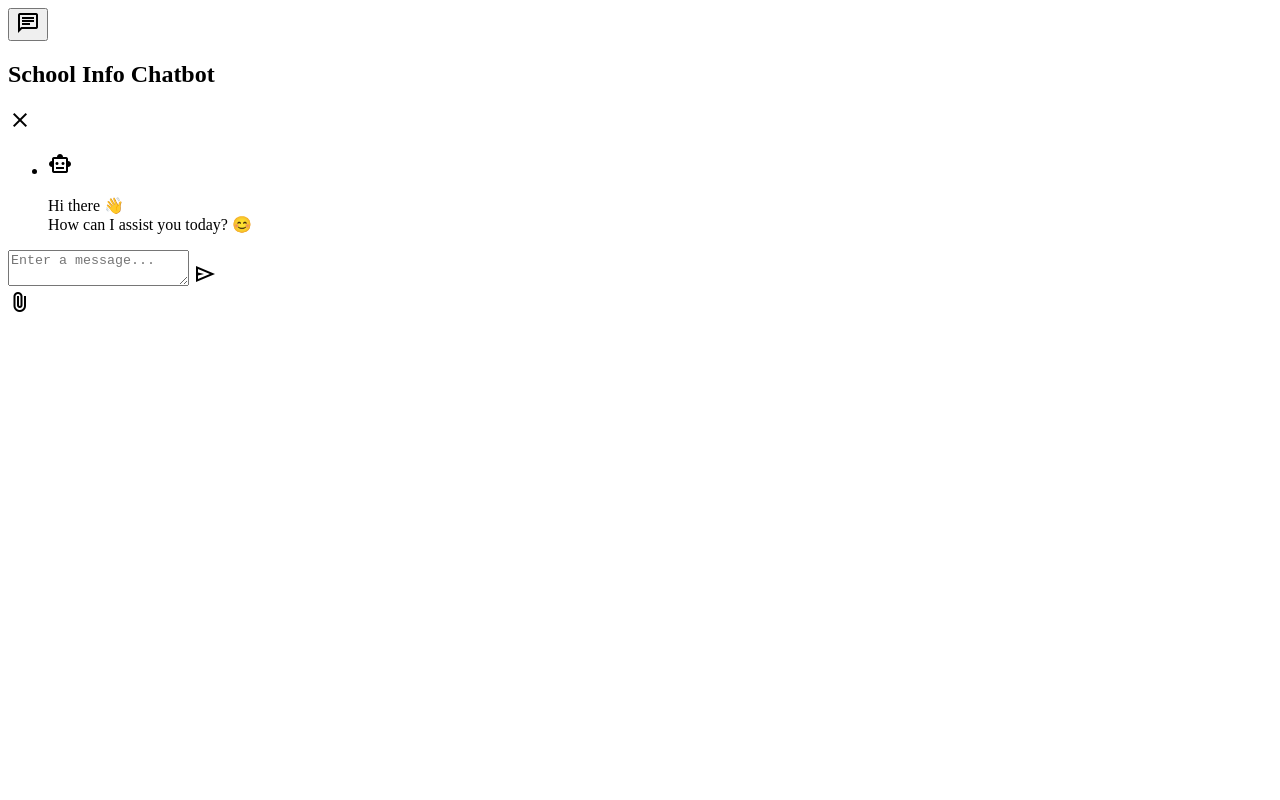
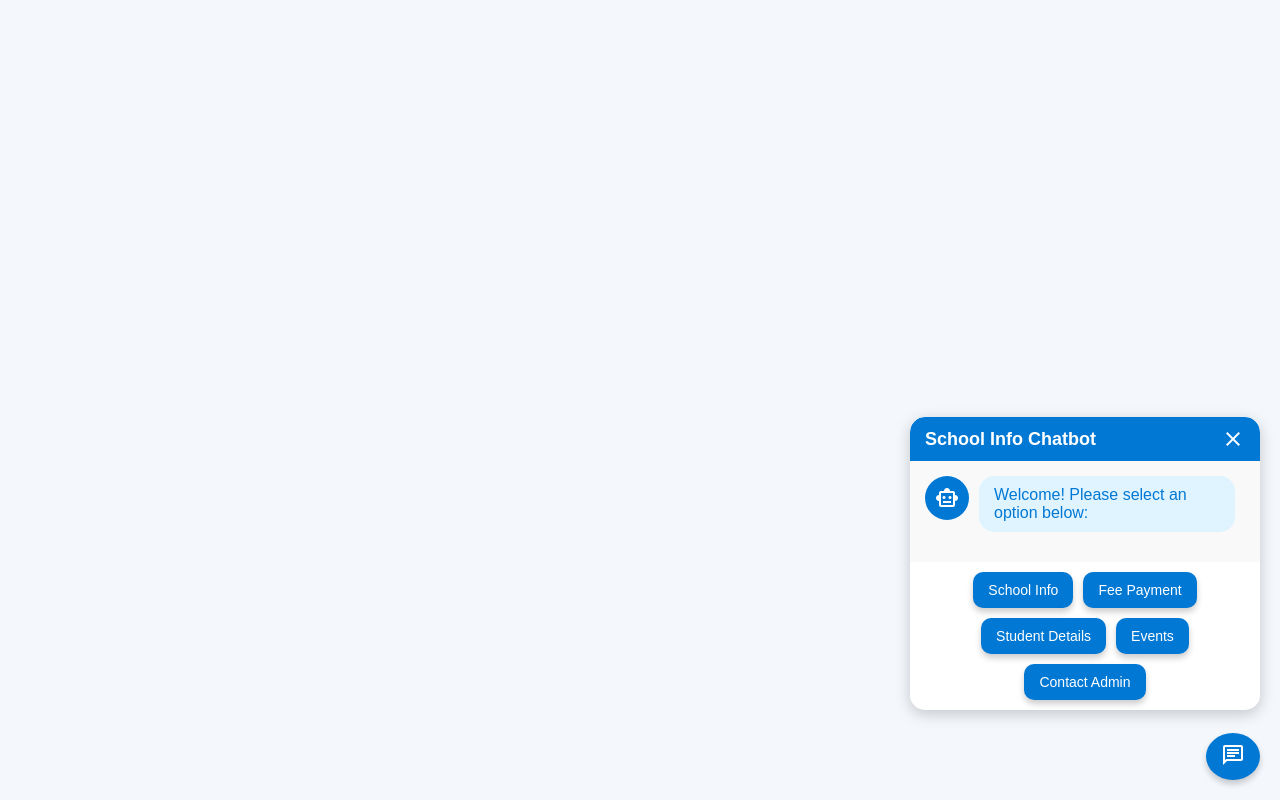
Before and after one commit to ToMuDa1745/school-info-bot, a website: page index.html in a window 1280 px wide. Both pictures are taken after a click on the button "chat". Drawn offline with nearby package versions, Linux system fonts and the light colour scheme.

Commit message:
Update index.html

```diff
--- a/index.html
+++ b/index.html
@@ -8,11 +8,139 @@
     <!-- Google Fonts for Icons -->
     <link rel="stylesheet" href="https://fonts.googleapis.com/css2?family=Material+Symbols+Outlined:opsz,wght,FILL,GRAD@48,400,0,0"/>
 
-    <!-- XLSX Library for Excel Handling -->
-    <script src="https://cdn.jsdelivr.net/npm/xlsx/dist/xlsx.full.min.js"></script>
-
     <!-- JavaScript File -->
     <script src="script.js" defer></script>
+
+    <!-- Embedded CSS -->
+    <style>
+        /* Global Reset */
+        * {
+            margin: 0;
+            padding: 0;
+            box-sizing: border-box;
+        }
+
+        body {
+            font-family: Arial, sans-serif;
+            background: #f4f7fc;
+            color: #333;
+            display: flex;
+            justify-content: center;
+            align-items: center;
+            height: 100vh;
+            overflow: hidden;
+        }
+
+        .chatbot-toggler {
+            position: fixed;
+            bottom: 20px;
+            right: 20px;
+            background: #0078D4;
+            color: #fff;
+            border: none;
+            padding: 10px 15px;
+            border-radius: 50%;
+            cursor: pointer;
+            box-shadow: 0px 4px 6px rgba(0, 0, 0, 0.2);
+        }
+
+        .chatbot-toggler .material-symbols-outlined {
+            font-size: 24px;
+        }
+
+        .chatbot {
+            position: fixed;
+            bottom: 90px;
+            right: 20px;
+            width: 350px;
+            background: #ffffff;
+            border-radius: 15px;
+            box-shadow: 0px 4px 15px rgba(0, 0, 0, 0.2);
+            display: none;
+            flex-direction: column;
+            overflow: hidden;
+        }
+
+        .chatbot.show-chatbot {
+            display: flex;
+        }
+
+        .chatbot header {
+            background: #0078D4;
+            color: #fff;
+            padding: 10px 15px;
+            display: flex;
+            justify-content: space-between;
+            align-items: center;
+            border-top-left-radius: 15px;
+            border-top-right-radius: 15px;
+        }
+
+        .chatbot header h2 {
+            font-size: 18px;
+            margin: 0;
+        }
+
+        .chatbot header .close-chatbot {
+            cursor: pointer;
+            font-size: 24px;
+        }
+
+        .chat-box {
+            flex: 1;
+            padding: 15px;
+            overflow-y: auto;
+            background: #f9f9f9;
+        }
+
+        .chat-box li {
+            list-style: none;
+            margin-bottom: 15px;
+            display: flex;
+            align-items: flex-start;
+        }
+
+        .chat-box .incoming .material-symbols-outlined {
+            background: #0078D4;
+            color: #fff;
+            font-size: 24px;
+            padding: 10px;
+            border-radius: 50%;
+            margin-right: 10px;
+        }
+
+        .chat-box .incoming p {
+            background: #e0f4ff;
+            color: #0078D4;
+            padding: 10px 15px;
+            border-radius: 15px;
+            max-width: 80%;
+        }
+
+        .button-options {
+            display: flex;
+            flex-wrap: wrap;
+            gap: 10px;
+            padding: 10px;
+            justify-content: center;
+        }
+
+        .button-options button {
+            background: #0078D4;
+            color: #fff;
+            border: none;
+            padding: 10px 15px;
+            border-radius: 10px;
+            font-size: 14px;
+            cursor: pointer;
+            box-shadow: 0px 4px 6px rgba(0, 0, 0, 0.2);
+            transition: background 0.3s ease;
+        }
+
+        .button-options button:hover {
+            background: #005bb5;
+        }
+    </style>
 </head>
 
 <body>
@@ -33,21 +161,44 @@
         <ul class="chat-box">
             <li class="chat incoming">
                 <span class="material-symbols-outlined">smart_toy</span>
-                <p>Hi there 👋 <br> How can I assist you today? 😊</p>
+                <p>Welcome! Please select an option below:</p>
             </li>
         </ul>
 
-        <!-- Chat Input Section -->
-        <div class="chat-input">
-            <textarea placeholder="Enter a message..." required></textarea>
-            <span id="send-btn" class="material-symbols-outlined">send</span>
-        </div>
-
-        <!-- File Upload Section -->
-        <div class="file-upload">
-            <label for="excelFileInput" class="material-symbols-outlined">attach_file</label>
-            <input type="file" id="excelFileInput" style="display: none;">
+        <!-- Chat Options Section -->
+        <div class="button-options">
+            <button onclick="handleOption('School Info')">School Info</button>
+            <button onclick="handleOption('Fee Payment')">Fee Payment</button>
+            <button onclick="handleOption('Student Details')">Student Details</button>
+            <button onclick="handleOption('Events')">Events</button>
+            <button onclick="handleOption('Contact Admin')">Contact Admin</button>
         </div>
     </div>
+
+    <script>
+        // JavaScript for Chatbot Toggle
+        document.querySelector('.chatbot-toggler').addEventListener('click', () => {
+            document.querySelector('.chatbot').classList.toggle('show-chatbot');
+        });
+
+        document.querySelector('.close-chatbot').addEventListener('click', () => {
+            document.querySelector('.chatbot').classList.remove('show-chatbot');
+        });
+
+        // Handle Menu Options
+        function handleOption(option) {
+            const chatBox = document.querySelector('.chat-box');
+            const newMessage = document.createElement('li');
+            newMessage.classList.add('chat', 'outgoing');
+            newMessage.innerHTML = `<p>${option} selected. Please wait while we process your request...</p>`;
+            chatBox.appendChild(newMessage);
+
+            // Scroll to the latest message
+            chatBox.scrollTop = chatBox.scrollHeight;
+
+            // Here you can add further logic to handle each option
+            // Example: Call a function to fetch school info, fee payment details, etc.
+        }
+    </script>
 </body>
 </html>
```
